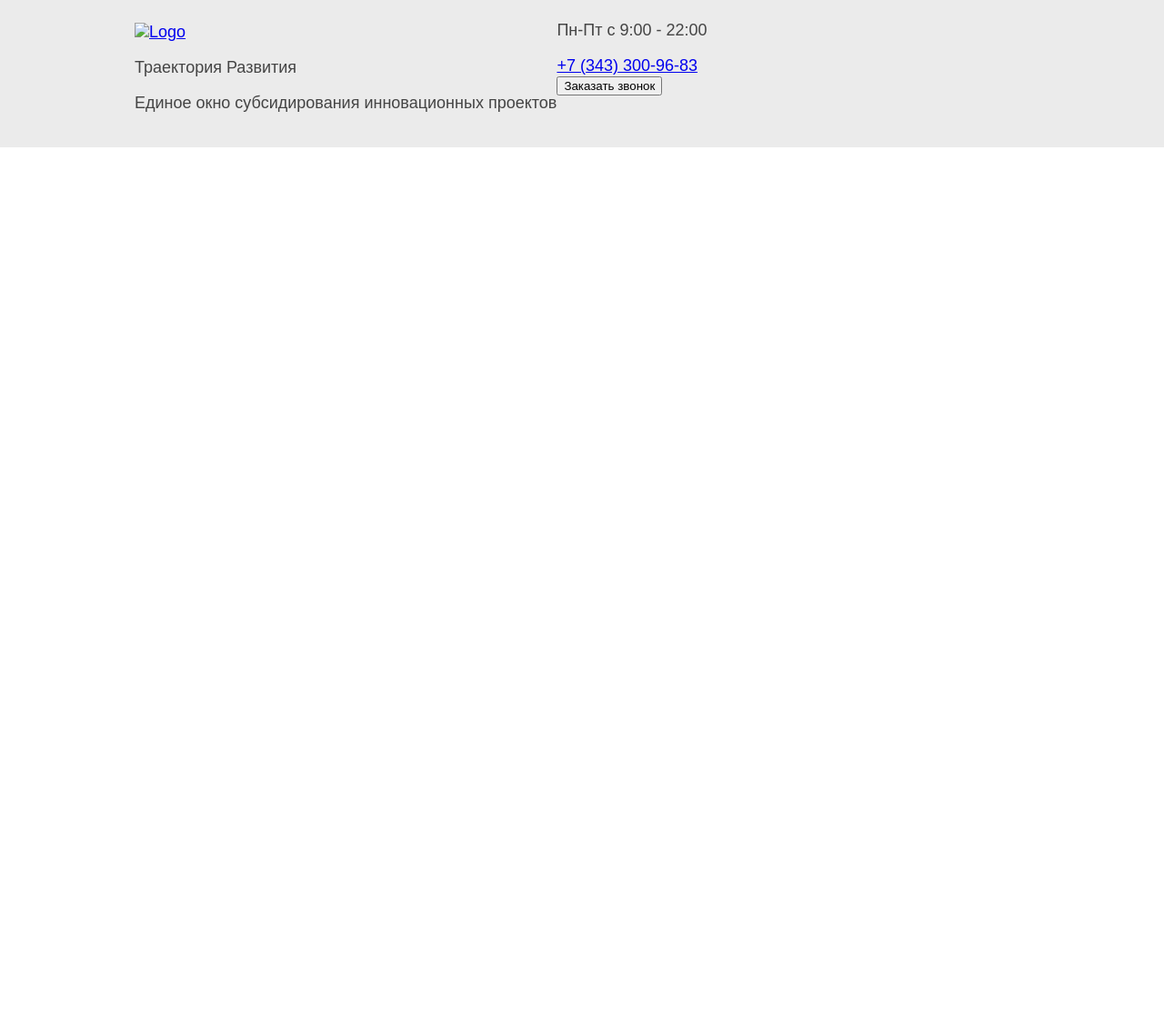
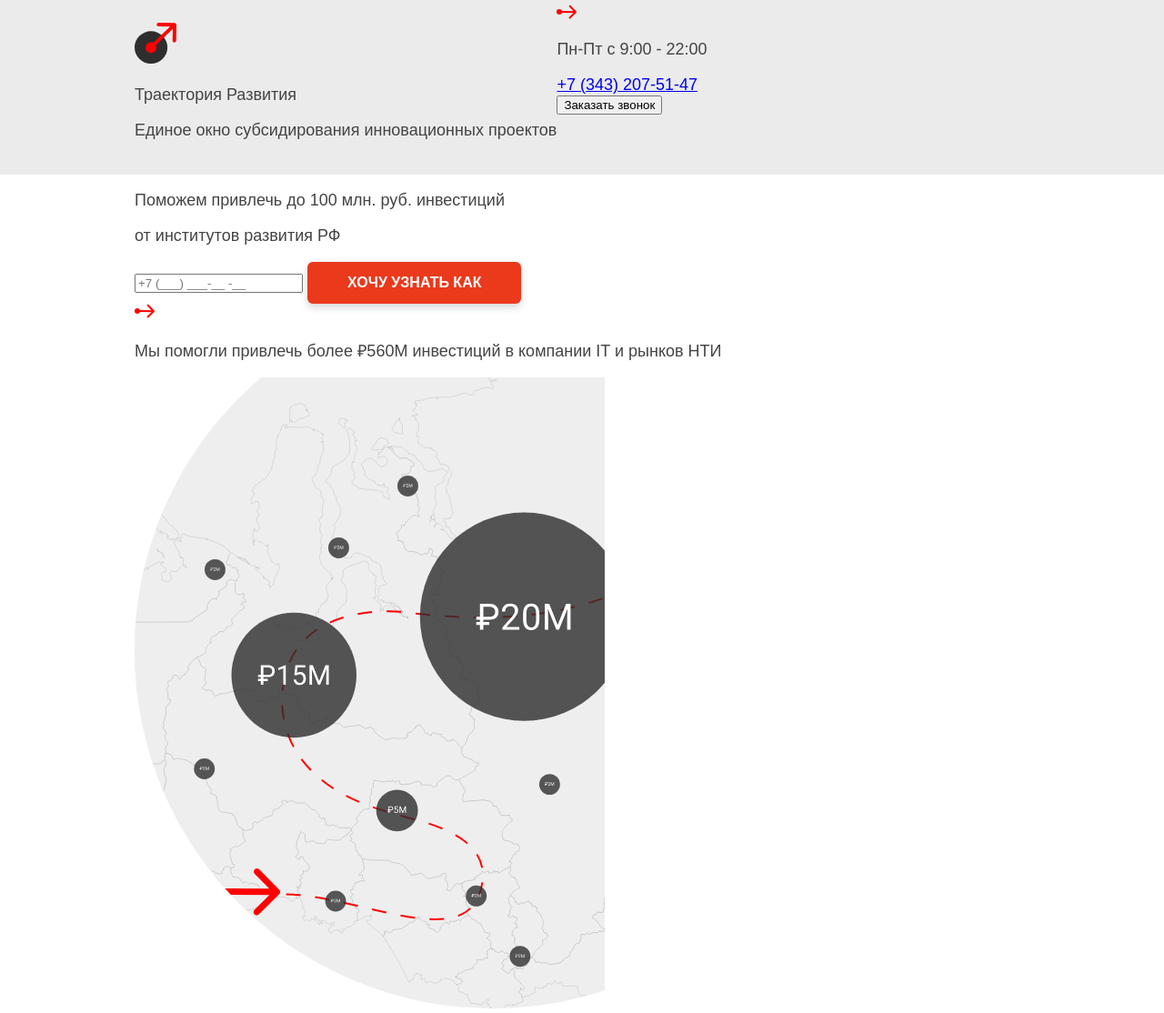
Before and after one commit to AnnaShant/Object, a website: page source/index.html in a window 1280 px wide. Shown: the whole page at 91% size. Before the commit the page ends 800 px from the top, so only its background shows below. Drawn offline with Linux system fonts and the light colour scheme; a web font is replaced by a local one.

Commit message:
Анимация стрелок

```diff
--- a/source/index.html
+++ b/source/index.html
@@ -16,20 +16,26 @@
           <div class="logo">
             <a class="logo__link" href="#">
               <picture class="logo__link-picture">
-                <source media="(min-width: 1366px)" srcset="pic/svg/logo-ipad-v.svg">
-                <source media="(min-width: 1024px)" srcset="pic/svg/logo-ipad-v.svg">
-                <source media="(min-width: 768px)" srcset="pic/svg/logo-ipad-v.svg">
+                <source media="(min-width: 1366px)" srcset="pic/svg/logo-v.svg">
+                <source media="(min-width: 1024px)" srcset="pic/svg/logo-v.svg">
+                <source media="(min-width: 768px)" srcset="pic/svg/logo-v.svg">
                 <img class="logo__img" src="pic/svg/logo-mobile.svg" alt="Logo">
               </picture>
             </a>
-            <p class="logo__title">Траектория Развития</p>
-            <p class="logo__text">Единое окно субсидирования инновационных проектов</p>
+            <div class="logo__wrap">
+              <p class="logo__title">Траектория Развития</p>
+              <p class="logo__text">Единое окно субсидирования инновационных проектов</p>
+            </div>
           </div>
 
           <div class="page-header__phone phone">
             <div class="phone__wrap">
+              <svg width="23" height="16" viewBox="0 0 23 16" fill="none" xmlns="http://www.w3.org/2000/svg">
+                <circle cx="3" cy="8" r="3" fill="#FF0000"></circle>
+                <path d="M3.01277 7.00008C2.46053 6.99303 2.00714 7.43499 2.00008 7.98723C1.99303 8.53947 2.43499 8.99286 2.98723 8.99992L3.01277 7.00008ZM21.6965 8.946C22.092 8.5605 22.1001 7.92739 21.7146 7.53191L15.4325 1.08717C15.047 0.691693 14.4138 0.683605 14.0184 1.06911C13.6229 1.45461 13.6148 2.08773 14.0003 2.48321L19.5844 8.21186L13.8558 13.796C13.4603 14.1815 13.4522 14.8146 13.8377 15.2101C14.2232 15.6056 14.8563 15.6137 15.2518 15.2282L21.6965 8.946ZM2.98723 8.99992L20.9858 9.22984L21.0113 7.23L3.01277 7.00008L2.98723 8.99992Z" fill="#FF0000"></path>
+              </svg>
               <p class="phone__text-min">Пн-Пт с 9:00 - 22:00</p>
-              <a class="phone__link" href="tel:+7(343)300-96-83">+7 (343) 300-96-83</a>
+              <a class="phone__link" href="tel:+7 (343) 207-51-47">+7 (343) 207-51-47</a>
             </div>
             <button class="phone__btn btn__form-opened" aria-label="Заказть обратный звонок">Заказать звонок</button>
           </div>
@@ -39,6 +45,38 @@
     </header>
 
     <main class="page-main">
+      <section class="help">
+        <div class="container">
+          <div class="help__box">
+            <p class="help__title">Поможем привлечь до 100 млн. руб. инвестиций</p>
+            <p class="help__text-min">от институтов развития РФ</p>
+
+            <form class="help__form" action="https://echo.htmlacademy.ru" method="POST">
+              <label class="help__label"></label>
+              <input class="help__input input-phone" placeholder="+7 (___) ___-__ -__" required="" pattern="^((8|\+7)[\- ]?)?(\(?\d{3}\)?[\- ]?)?[\d\- ]{7,10}$" maxlength="11" minlength="11" title="Введите номер в указаном формате: +7 909 000 33 33">
+              <button class="btn btn__help"><span>Хочу узнать как</span></button>
+            </form>
+
+            <div class="help__wrap-text">
+              <svg width="23" height="16" viewBox="0 0 23 16" fill="none" xmlns="http://www.w3.org/2000/svg">
+                <circle cx="3" cy="8" r="3" fill="#FF0000"/>
+                <path d="M3.01277 7.00008C2.46053 6.99303 2.00714 7.43499 2.00008 7.98723C1.99303 8.53947 2.43499 8.99286 2.98723 8.99992L3.01277 7.00008ZM21.6965 8.946C22.092 8.5605 22.1001 7.92739 21.7146 7.53191L15.4325 1.08717C15.047 0.691693 14.4138 0.683605 14.0184 1.06911C13.6229 1.45461 13.6148 2.08773 14.0003 2.48321L19.5844 8.21186L13.8558 13.796C13.4603 14.1815 13.4522 14.8146 13.8377 15.2101C14.2232 15.6056 14.8563 15.6137 15.2518 15.2282L21.6965 8.946ZM2.98723 8.99992L20.9858 9.22984L21.0113 7.23L3.01277 7.00008L2.98723 8.99992Z" fill="#FF0000"/>
+              </svg>
+              <p class="help__text">Мы помогли привлечь более ₽560М инвестиций в компании IT и рынков НТИ</p>
+            </div>
+          </div>
+
+          <div class="help__block">
+            <picture class="help__picture">
+              <source media="(min-width: 2500px)" srcset="pic/svg/header-img-d-3.svg">
+              <source media="(min-width: 1600px)" srcset="pic/svg/header-img-d-2.svg">
+              <source media="(min-width: 1366px)" srcset="pic/svg/header-img-d.svg">
+              <source media="(min-width: 1024px)" srcset="pic/svg/header-img-h.svg">
+              <img class="help__img" src="pic/svg/header-img-v.svg" alt="Деталь">
+            </picture>
+          </div>
+        </div>
+      </section>
     </main>
 
     <footer class="page-footer">
--- a/source/sass/blocks/btn.scss
+++ b/source/sass/blocks/btn.scss
@@ -48,7 +48,19 @@
   padding-top: 24px;
   padding-bottom: 24px;
 
+  background-image: url('../img/arrow-white.png');
+  background-position: center;
+  background-repeat: no-repeat;
+  background-size: 25%;
+
   border-radius: 24px;
+
+  &:hover {
+    background-size: 35%;
+    background-position: 70%;
+
+    transition: background-size 0.4s ease-out 0.2s, background-position 0.4s ease-out 0.2s;
+  }
 }
 
 .btn__help span {
@@ -61,43 +73,44 @@
     right: 60px;
     top: 0;
 
-    width: 240px;
-    padding-top: 13px;
-    padding-bottom: 13px;
+    width: 220px;
+    padding-top: 14px;
+    padding-bottom: 14px;
 
-    text-align: right;
-
-    background-image: url('../img/svg/arrow-white.svg');
-    background-position: left;
+    background-image: url('../img/arrow-white.png');
+    background-position: 90%;
     background-repeat: no-repeat;
+    background-size: 10%;
 
     border-radius: 24px;
 
     &:hover {
-      text-align: left;
+      background-image: url('../img/arrow-white-h.png');
+      background-position: 10%;
+      background-repeat: no-repeat;
+      background-size: 10%;
 
-      background-image: url('../img/svg/arrow-white.svg');
-      background-position: right;
-      background-repeat: no-repeat;
-
-      transition: text-align 5s;
+      transition: background-position 0.4s ease-out 0.2s;
     }
   }
 
   .btn__help span {
-    display: block;
+    display: inline-block;
 
     margin: 0;
     padding: 0;
-    margin-left: 20px;
+    margin-left: -10px;
 
     font-size: 18px;
     text-transform: none;
     letter-spacing: -1px;
+    line-height: 10px;
   }
 
   .btn__help:hover span {
-    margin-left: -20px;
+    margin-left: 10px;
+
+    transition: margin-left 0.4s ease-out 0.2s;
   }
 }
 
@@ -108,9 +121,5 @@
     top: 0;
 
     width: 220px;
-    padding-top: 13px;
-    padding-bottom: 13px;
-
-    border-radius: 24px;
   }
 }
--- a/source/sass/blocks/help.scss
+++ b/source/sass/blocks/help.scss
@@ -61,7 +61,21 @@ input:focus::-moz-placeholder {
 }
 
 .help__wrap-text {
+  position: relative;
+
   margin-top: 55px;
+}
+
+.help__wrap-text svg {
+  position: absolute;
+  left: 0;
+  top: 10%;
+}
+
+.help__wrap-text:hover svg {
+  left: 5px;
+
+  transition: left 0.3s ease-out 0.2s;
 }
 
 .help__text {
@@ -130,12 +144,20 @@ input:focus::-moz-placeholder {
     line-height: 30px;
   }
 
+  .help__wrap-text svg {
+    top: 0;
+  }
+
+  .help__wrap-text:hover svg {
+    left: 10px;
+  }
+
   .help__block {
     display: block;
 
     position: absolute;
-    right: 7px;
-    top: -60px;
+    right: 0;
+    top: -58px;
     z-index: -1;
   }
 }
@@ -188,6 +210,10 @@ input:focus::-moz-placeholder {
     color: $color-slim;
     line-height: 30px;
   }
+
+  .help__block {
+    top: -81px;
+  }
 }
 
 @media #{$desktop-widths} {
@@ -204,11 +230,6 @@ input:focus::-moz-placeholder {
   }
 
   .help__block {
-    display: block;
-
-    position: absolute;
-    right: -15px;
-    top: -80px;
-    z-index: -1;
+    top: -83px;
   }
 }
--- a/source/sass/blocks/phone.scss
+++ b/source/sass/blocks/phone.scss
@@ -36,6 +36,10 @@
   }
 }
 
+.phone__wrap svg {
+  display: none;
+}
+
 .phone__text-min {
   display: none;
 }
@@ -59,9 +63,24 @@
     margin-top: 40px;
     padding-left: 40px;
 
-    background-image: url('../img/svg/arrow-red.svg');
-    background-position: left;
-    background-repeat: no-repeat;
+    cursor: pointer;
+  }
+
+  .phone__wrap svg {
+    display: block;
+
+    position: absolute;
+    left: 0;
+    top: 15%;
+
+    width: 30px;
+    height: 25px;
+  }
+
+  .phone__wrap:hover svg {
+    left: 10px;
+
+    transition: left 0.3s ease-out 0.2s;
   }
 
   .phone__link {
@@ -78,6 +97,8 @@
   }
 
   .phone__text-min {
+    display: block;
+
     position: absolute;
     top: -35px;
     right: 5px;
--- a/source/sass/variables.scss
+++ b/source/sass/variables.scss
@@ -9,3 +9,4 @@ $tablet-widths-v: screen and (min-width: 768px);
 $tablet-widths-h: screen and (min-width: 1024px);
 $desktop-widths: screen and (min-width: 1366px);
 $desktop-widths-2: screen and (min-width: 1600px);
+$desktop-widths-3: screen and (min-width: 2500px);
```
Also changed, not shown: build/css/style.css, build/css/style.min.css, build/img/arrow-white-h.png (added), build/img/arrow-white.png (added), build/index.html, build/pic/svg/header-img-d-2.svg (added), build/pic/svg/header-img-d-3.svg (added), source/img/arrow-white-h.png (added), source/img/arrow-white.png (added), source/pic/svg/header-img-d-2.svg (added), source/pic/svg/header-img-d-3.svg (added).
